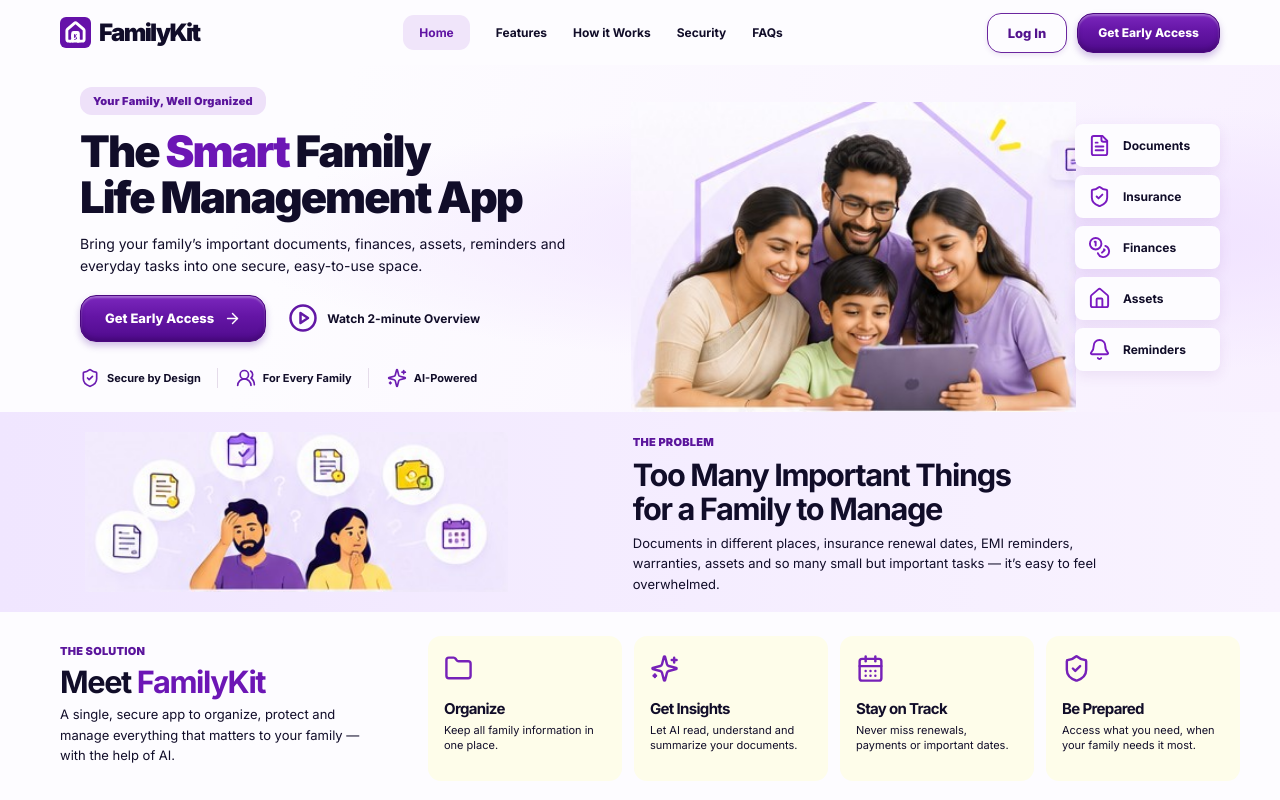
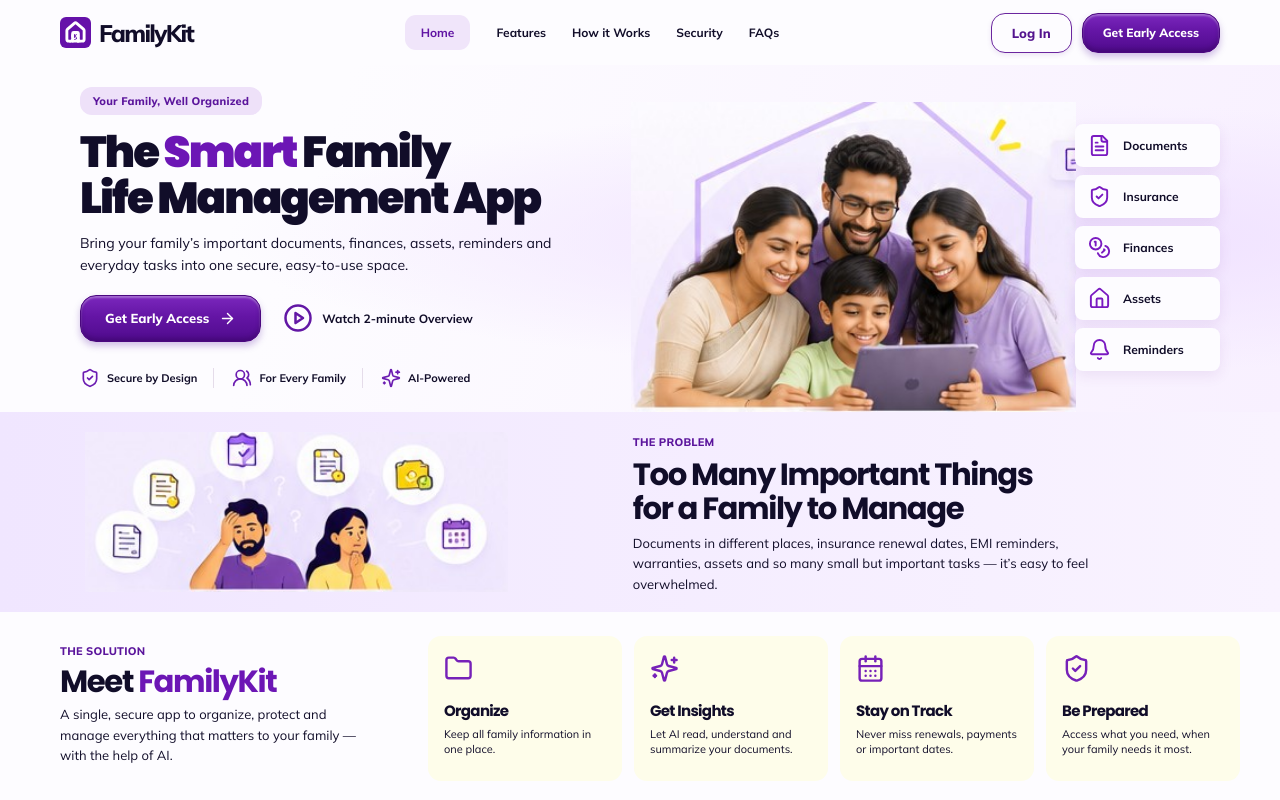
Before and after one commit to ABHIRAM74-coder/FAMPLAN, a React (Vite) app in the folder FamilyKit-Real-React/: page / in a window 1280 px wide. Shown: the top 800 px of the page. Built offline with nearby package versions, Linux system fonts and the light colour scheme.

Commit message:
UI UPDATE

```diff
--- a/FamilyKit-Real-React/src/App.css
+++ b/FamilyKit-Real-React/src/App.css
@@ -1,4 +1,4 @@
-@import url("https://fonts.googleapis.com/css2?family=Inter:wght@400;500;600;700;800;900&display=swap");
+@import url("https://fonts.googleapis.com/css2?family=Mulish:wght@400;500;600;700;800&family=Poppins:wght@500;600;700;800;900&display=swap");
 
 
 /* =========================================================
@@ -6,7 +6,7 @@
 ========================================================= */
 
 :root {
-  font-family: "Inter", Arial, sans-serif;
+   font-family: "Mulish", Arial, sans-serif;
   color: #110d29;
   background: #FDFCFF;
 }
@@ -50,6 +50,20 @@ img {
   margin-left: auto;
   margin-right: auto;
 }
+
+h1,
+h2,
+h3,
+h4,
+h5,
+h6 {
+  font-family: "Poppins", Arial, sans-serif;
+}
+
+
+
+
+
 
 h1,
 h2,
```
